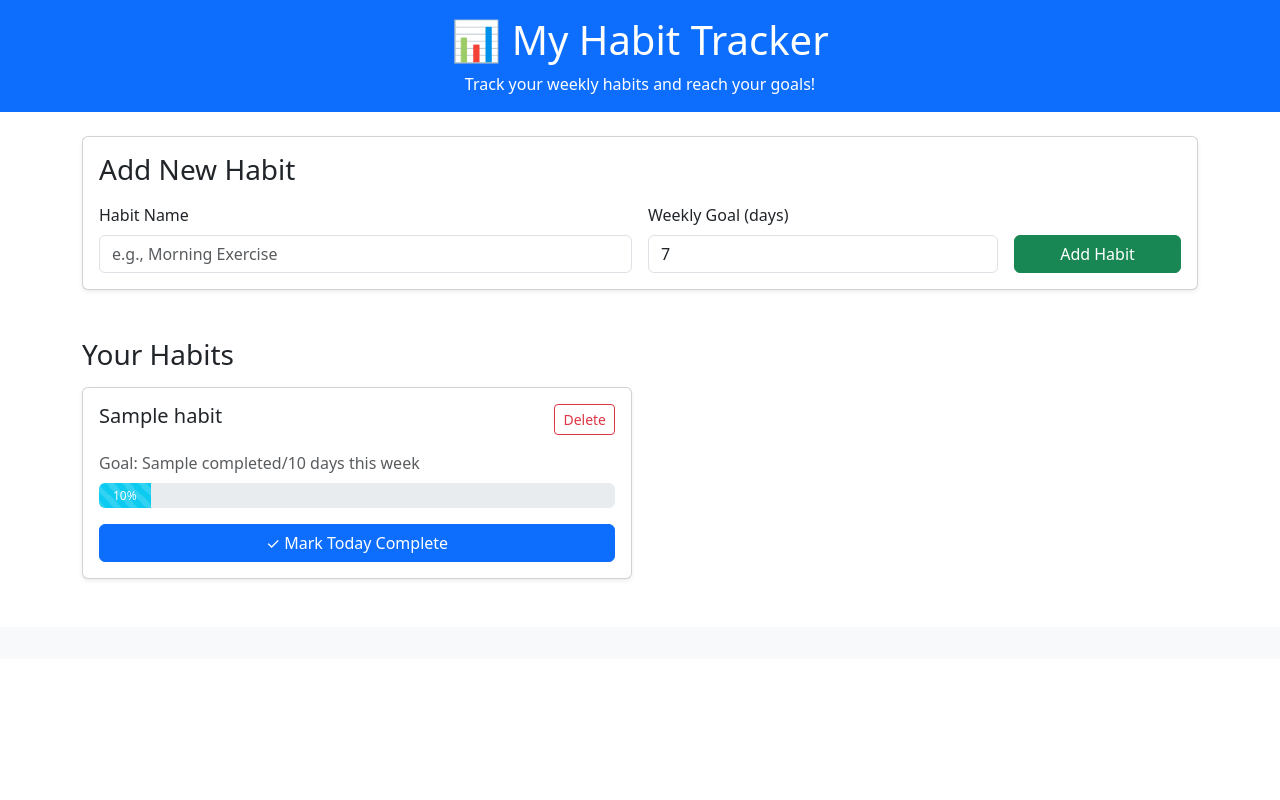
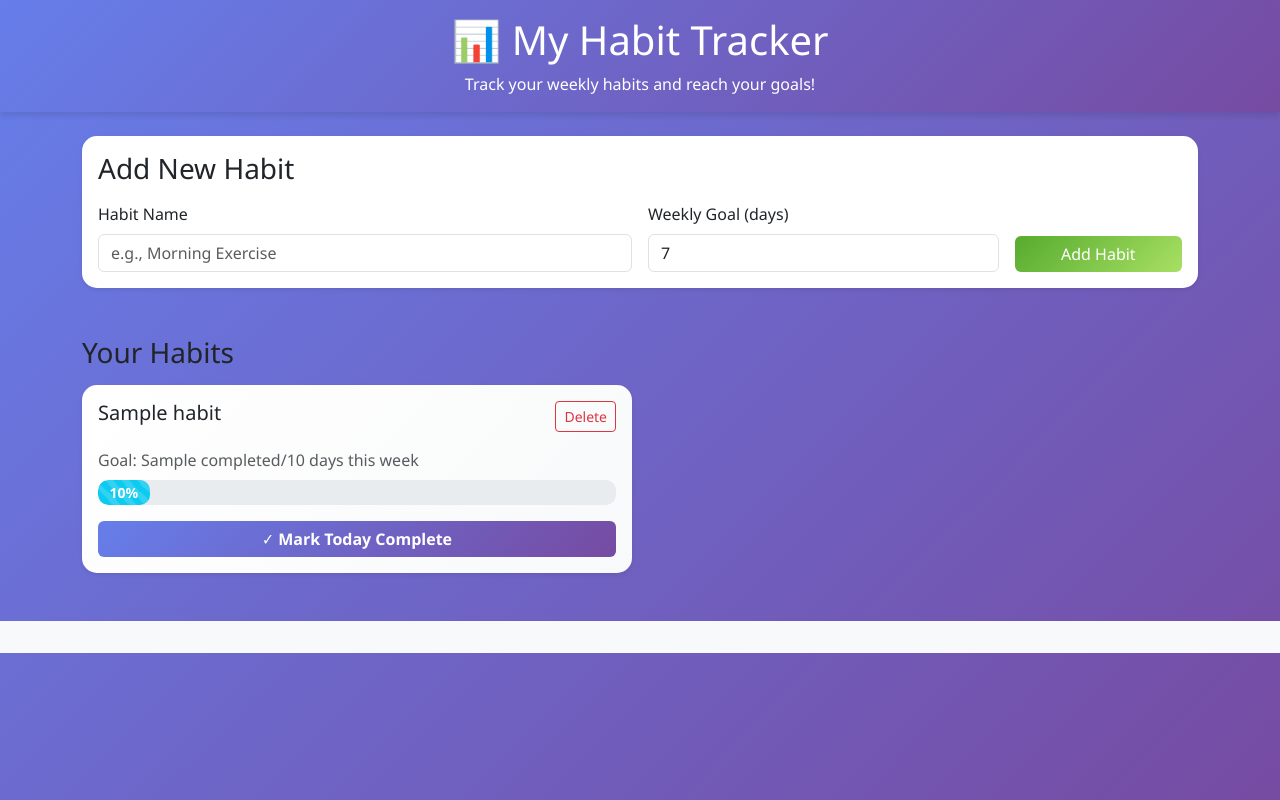
Before and after one commit to Valamala/habit-tracker, a Python web app: template templates/index.html in a window 1280 px wide. Run offline with Jinja, Linux system fonts and the light colour scheme; the template is opened without the code that fills it: most values are stand-ins (such as "Sample title", 1, 10 or a date in 2020).

Commit message:
Add custom CSS for colors and spacing adjustements

```diff
--- /dev/null
+++ b/static/style.css
@@ -0,0 +1,107 @@
+/* Custom Styling for Habit Tracker */
+
+body {
+    background: linear-gradient(135deg, #667eea 0%, #764ba2 100%);
+    min-height: 100vh;
+    font-family: 'Segoe UI', Tahoma, Geneva, Verdana, sans-serif;
+}
+
+header {
+    background: linear-gradient(135deg, #667eea 0%, #764ba2 100%) !important;
+    box-shadow: 0 4px 6px rgba(0, 0, 0, 0.1);
+}
+
+.card {
+    border: none;
+    border-radius: 15px;
+    transition: transform 0.3s ease, box-shadow 0.3s ease;
+}
+
+.card:hover {
+    transform: translateY(-5px);
+    box-shadow: 0 10px 25px rgba(0, 0, 0, 0.15);
+}
+
+.habit-card {
+    background: linear-gradient(135deg, #ffffff 0%, #f8f9fa 100%);
+}
+
+.progress {
+    border-radius: 10px;
+    background-color: #e9ecef;
+}
+
+.progress-bar {
+    border-radius: 10px;
+    font-weight: bold;
+    font-size: 14px;
+}
+
+.btn-primary {
+    background: linear-gradient(135deg, #667eea 0%, #764ba2 100%);
+    border: none;
+    transition: all 0.3s ease;
+}
+
+.btn-primary:hover {
+    transform: scale(1.05);
+    box-shadow: 0 5px 15px rgba(102, 126, 234, 0.4);
+}
+
+.btn-success {
+    background: linear-gradient(135deg, #56ab2f 0%, #a8e063 100%);
+    border: none;
+}
+
+.btn-success:hover {
+    transform: scale(1.05);
+}
+
+.mark-complete-btn {
+    font-weight: 600;
+}
+
+footer {
+    background-color: rgba(255, 255, 255, 0.95);
+}
+
+/* Success Page Styling */
+.success-card {
+    border-radius: 20px;
+    animation: fadeIn 0.5s ease-in;
+}
+
+.success-icon {
+    font-size: 80px;
+    color: #28a745;
+    animation: scaleIn 0.5s ease-in-out;
+}
+
+@keyframes fadeIn {
+    from {
+        opacity: 0;
+        transform: translateY(-20px);
+    }
+    to {
+        opacity: 1;
+        transform: translateY(0);
+    }
+}
+
+@keyframes scaleIn {
+    from {
+        transform: scale(0);
+    }
+    to {
+        transform: scale(1);
+    }
+}
+
+/* Form validation styling */
+.invalid-feedback {
+    display: none;
+}
+
+.was-validated .form-control:invalid ~ .invalid-feedback {
+    display: block;
+}
--- a/templates/index.html
+++ b/templates/index.html
@@ -5,6 +5,7 @@
     <meta name="viewport" content="width=device-width, initial-scale=1.0">
     <title>Habit Tracker</title>
     <link href="https://cdn.jsdelivr.net/npm/bootstrap@5.3.0/dist/css/bootstrap.min.css" rel="stylesheet">
+    <link rel="stylesheet" href="{{ url_for('static', filename='style.css') }}">
 </head>
 <body>
     <!-- Header -->
```
